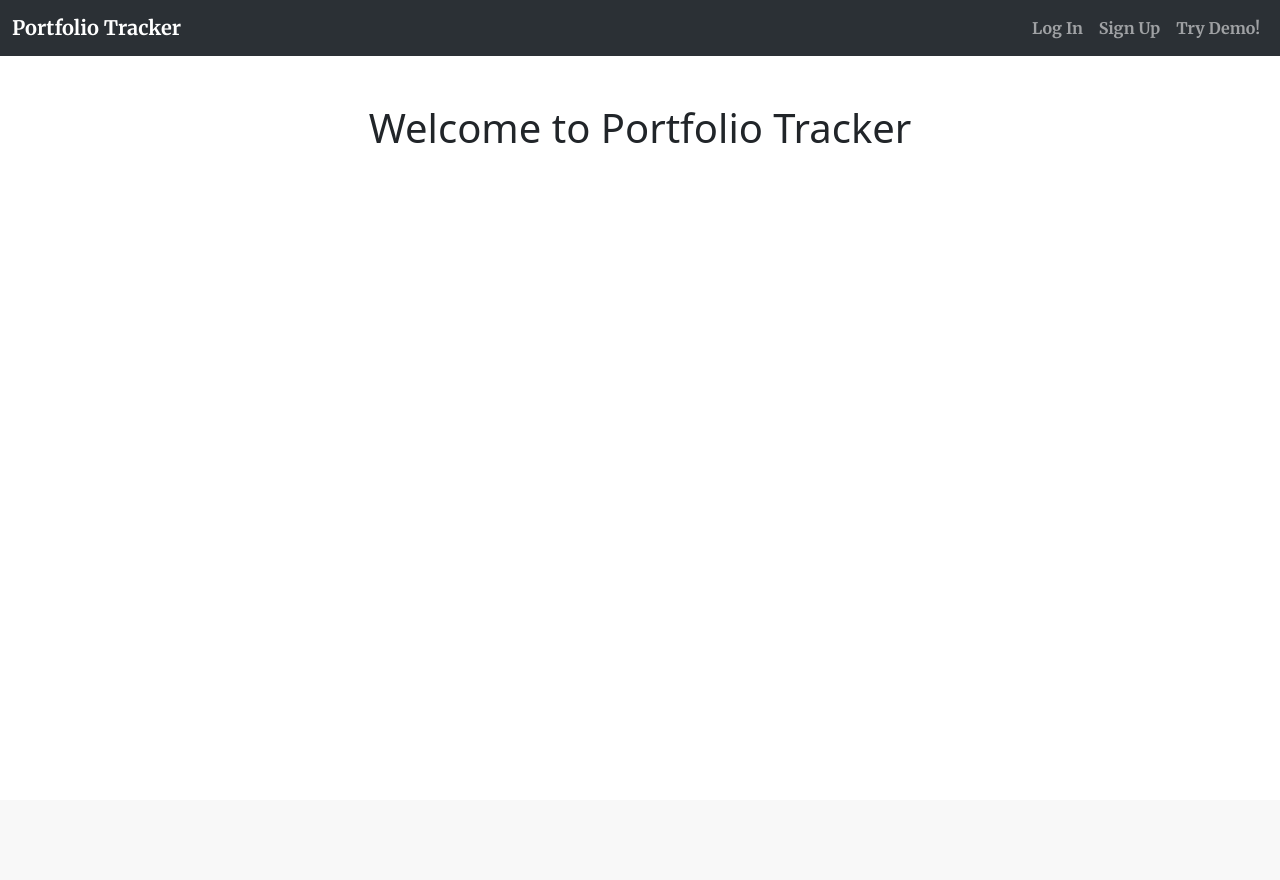
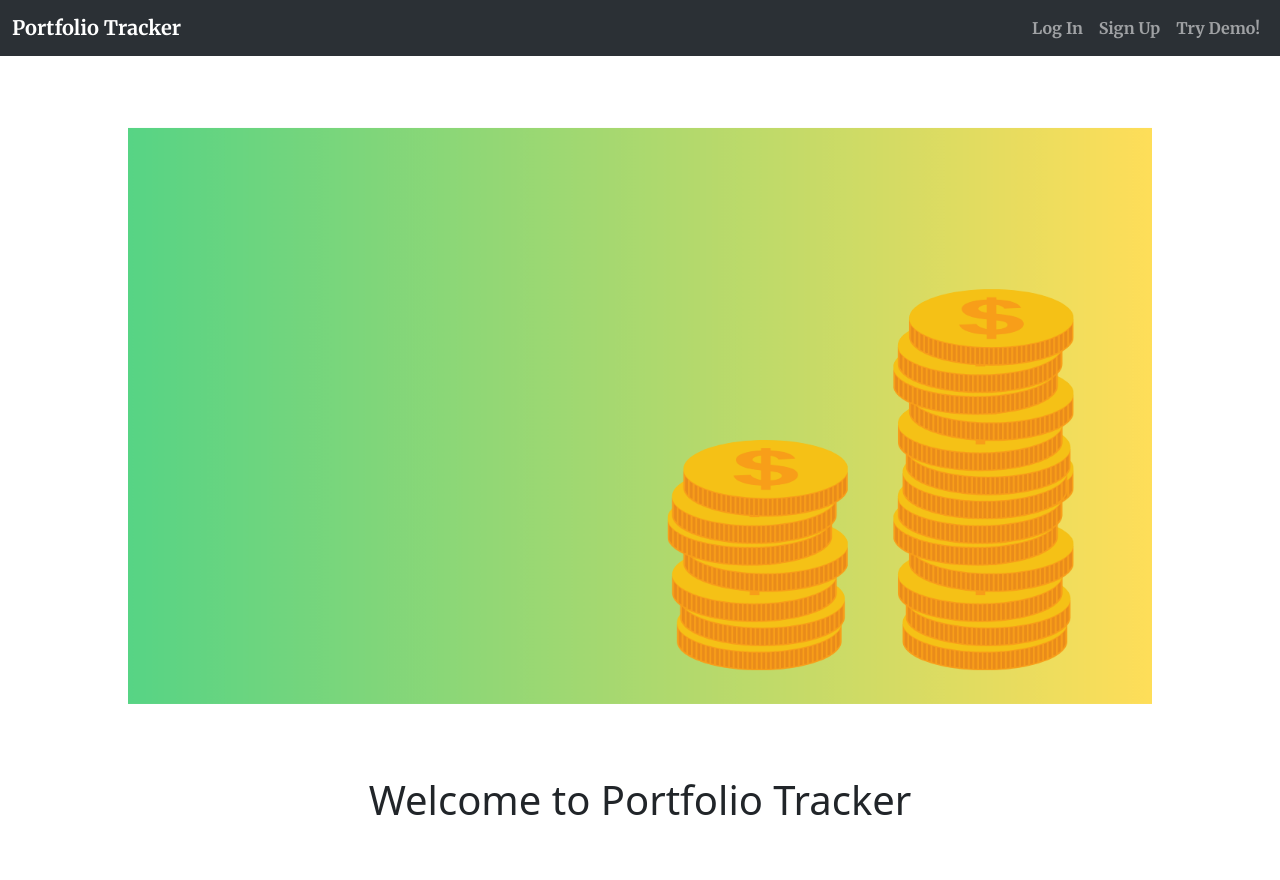
Before and after one commit to cr2551/cs50_final, a Flask app: page / in a window 1280 px wide. Before the commit the page ends 143 px from the top, so only its background shows below. Run offline with Flask 3, Linux system fonts and the light colour scheme; some libraries are stand-ins or nearby versions.

Commit message:
working on landingpage

```diff
--- /dev/null
+++ b/static/landing_page.css
@@ -0,0 +1,20 @@
+main.container-fluid {
+    padding: 0;
+    padding-top: 0 !important;
+}
+
+
+/* section#hero-section {
+    background-image: url('./images/finview.png');
+    background-repeat: no-repeat;
+    height: 100vh;
+    /* width: fit-content; */
+    /* background-size: cover; */
+
+    /* width: 100vw; */
+/* }  */
+
+img {
+    height: 20vh;
+    scale: .8;
+}
--- a/templates/landing_page.html
+++ b/templates/landing_page.html
@@ -1,11 +1,20 @@
 {% extends "layout.html" %}
-
 {% block title %}
 
 {% endblock %}
 
+<!-- extend styles -->
+{% block head %}
+    <link rel="stylesheet" href="../static/landing_page.css">
+{% endblock %}
+
 {% block main %}
-<h1>Welcome to Portfolio Tracker</h1>
+<section id="hero-section">
+    <img src="../static/images/finview.png" alt="" class="img-fluid">
+    <h1>Welcome to Portfolio Tracker</h1>
+
+</section>
+<!-- <img src="../static/images/finview.png" alt=""> -->
 
 
 {% endblock %}
--- a/templates/layout.html
+++ b/templates/layout.html
@@ -16,7 +16,8 @@
 <link rel="preconnect" href="https://fonts.googleapis.com">
 <link rel="preconnect" href="https://fonts.gstatic.com" crossorigin>
 <link href="https://fonts.googleapis.com/css2?family=Merriweather:wght@700&display=swap" rel="stylesheet">
-    <script src="https://cdn.jsdelivr.net/npm/bootstrap@5.3.2/dist/js/bootstrap.bundle.min.js" integrity="sha384-C6RzsynM9kWDrMNeT87bh95OGNyZPhcTNXj1NW7RuBCsyN/o0jlpcV8Qyq46cDfL" crossorigin="anonymous"></script>
+    <!-- <script src="https://cdn.jsdelivr.net/npm/bootstrap@5.3.2/dist/js/bootstrap.bundle.min.js" integrity="sha384-C6RzsynM9kWDrMNeT87bh95OGNyZPhcTNXj1NW7RuBCsyN/o0jlpcV8Qyq46cDfL" crossorigin="anonymous"></script> -->
+    {% block head %} {% endblock %}
 </head>
 <body >
 
@@ -66,7 +67,6 @@
         {% block main %} {%endblock %}
 
     </main>
-    <script src="https://cdn.jsdelivr.net/npm/@popperjs/core@2.11.8/dist/umd/popper.min.js" integrity="sha384-I7E8VVD/ismYTF4hNIPjVp/Zjvgyol6VFvRkX/vR+Vc4jQkC+hVqc2pM8ODewa9r" crossorigin="anonymous"></script>
     <script src="https://cdn.jsdelivr.net/npm/bootstrap@5.3.2/dist/js/bootstrap.bundle.min.js" integrity="sha384-C6RzsynM9kWDrMNeT87bh95OGNyZPhcTNXj1NW7RuBCsyN/o0jlpcV8Qyq46cDfL" crossorigin="anonymous"></script>
 </body>
 </html>
```
Also changed, not shown: static/styles.css (+7 -0 lines), static/images/finview.png (added).
